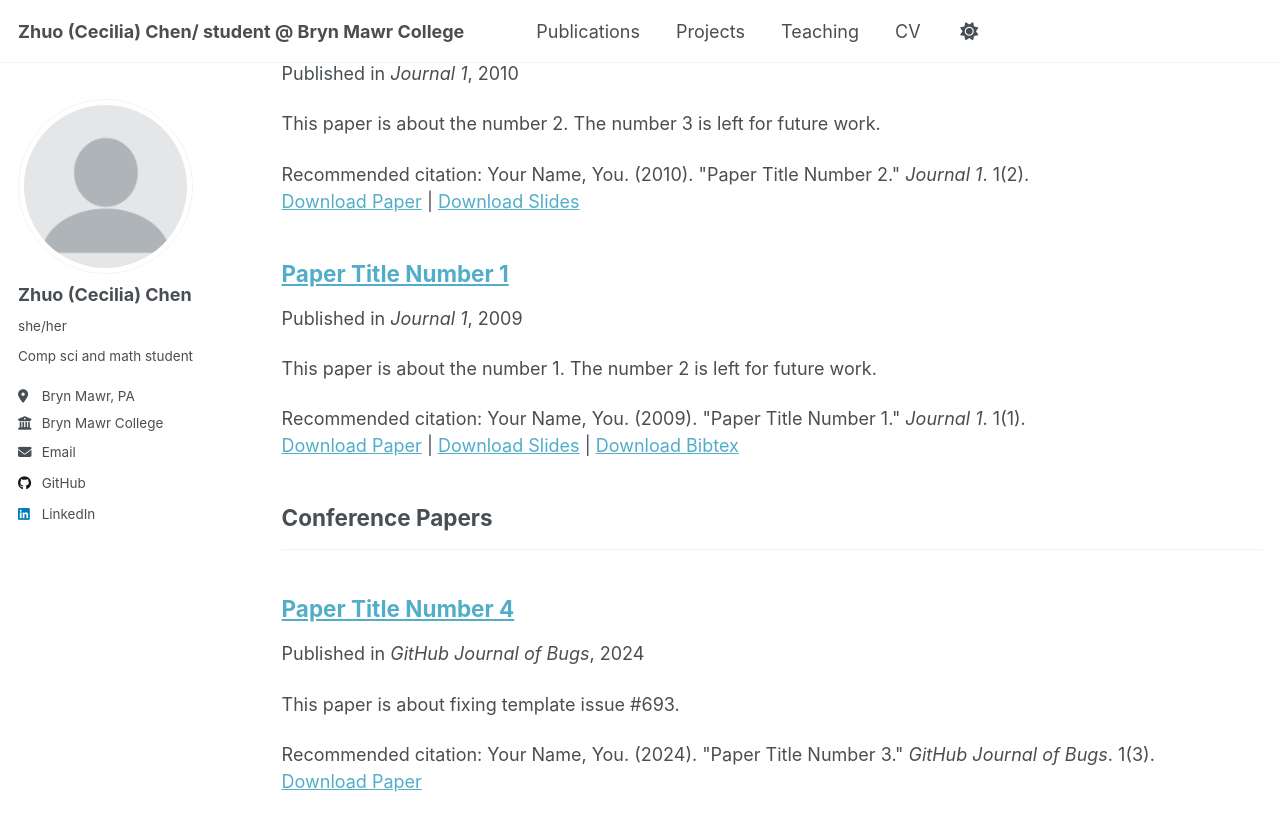
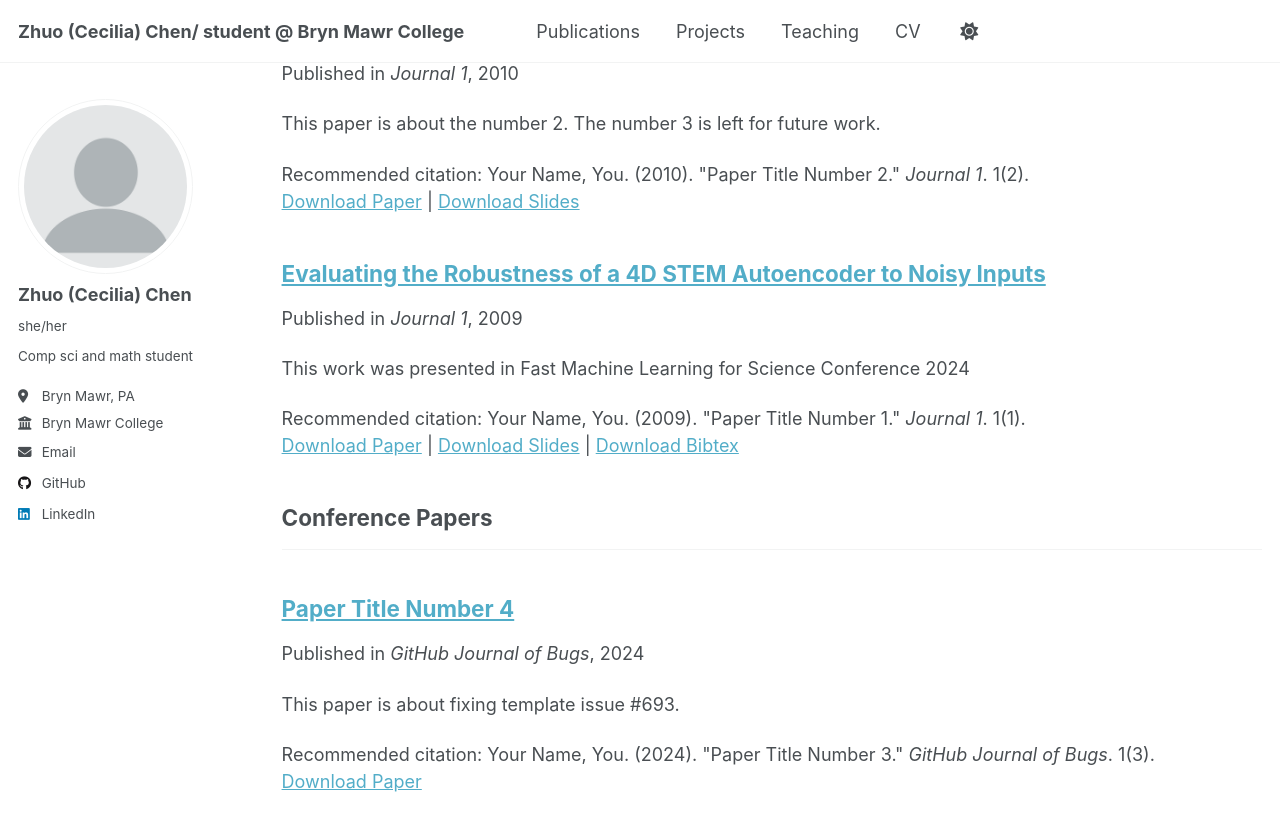
Before and after one commit to Cecilia7717/Cecilia7717.github.io, a Jekyll site: the page built from _pages/publications.html, in a window 1280 px wide and 900 px high, scrolled down 493 px. Shown: the top 831 px of the window. Built offline with Jekyll 4.4.1, drawn with Linux system fonts in a browser that asks for light colours.

Commit message:
Update 2009-10-01-paper-title-number-1.md

```diff
--- a/_publications/2009-10-01-paper-title-number-1.md
+++ b/_publications/2009-10-01-paper-title-number-1.md
@@ -1,9 +1,9 @@
 ---
-title: "Paper Title Number 1"
+title: "Evaluating the Robustness of a 4D STEM Autoencoder to Noisy Inputs"
 collection: publications
 category: manuscripts
-permalink: /publication/2009-10-01-paper-title-number-1
-excerpt: 'This paper is about the number 1. The number 2 is left for future work.'
+permalink: /publication/robustness-of-scientific-ml
+excerpt: 'This work was presented in Fast Machine Learning for Science Conference 2024'
 date: 2009-10-01
 venue: 'Journal 1'
 slidesurl: 'http://academicpages.github.io/files/slides1.pdf'
```
